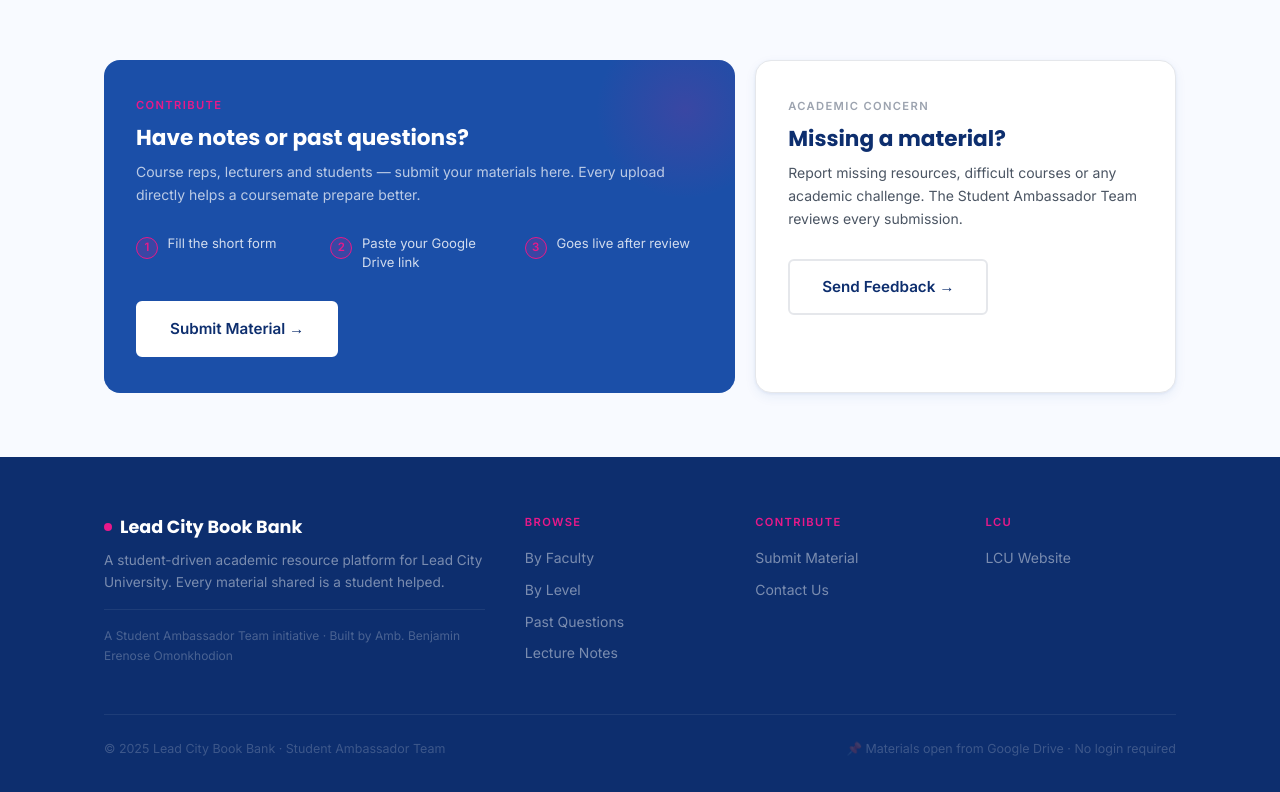
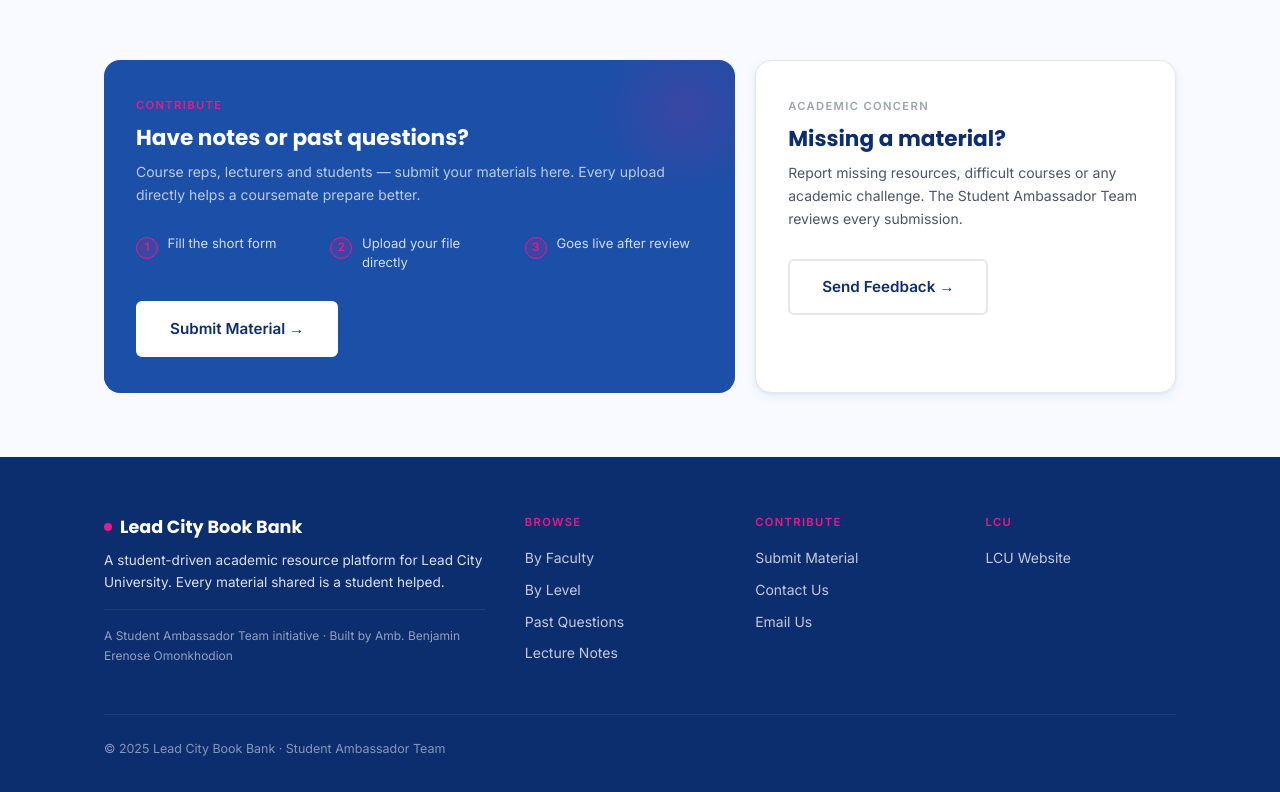
Before and after one commit to Bkfactor/bookbank-django, a Django app: page / in a window 1280 px wide. Shown: the part 1652-2444 px from the top of the page. Run offline with Django 4.2, Linux system fonts and the light colour scheme; data that the repository does not hold is empty.

Commit message:
fix: update footer opacity and outdated text, add email link

```diff
--- a/static/css/style.css
+++ b/static/css/style.css
@@ -233,17 +233,17 @@ button { cursor: pointer; font-family: inherit; border: none; background: none;
 .modal__actions { display: flex; gap: .75rem; }
 
 /* ── Footer ──────────────────────────────────────────────────────────────── */
-.footer { background: var(--blue-dark); color: rgba(255,255,255,.45); padding: 3.5rem 0 2rem; }
+.footer { background: var(--blue-dark); color: rgba(255,255,255,.85); padding: 3.5rem 0 2rem; }
 .footer__grid { display: grid; grid-template-columns: 2fr 1fr 1fr 1fr; gap: 2.5rem; margin-bottom: 3rem; }
 .footer__brand { font-family: var(--font-display); font-size: 1.1rem; font-weight: 700; color: #fff; margin-bottom: .5rem; display: flex; align-items: center; gap: .5rem; }
 .footer__brand-dot { width: 8px; height: 8px; border-radius: 50%; background: var(--pink); flex-shrink: 0; }
 .footer__tagline { font-size: .85rem; line-height: 1.6; margin-bottom: .5rem; }
-.footer__credit { font-size: .75rem; color: rgba(255,255,255,.25); margin-top: 1rem; padding-top: 1rem; border-top: 1px solid rgba(255,255,255,.07); }
+.footer__credit { font-size: .75rem; color: rgba(255,255,255,.55); margin-top: 1rem; padding-top: 1rem; border-top: 1px solid rgba(255,255,255,.07); }
 .footer__col h4 { font-size: .7rem; font-weight: 600; letter-spacing: .12em; text-transform: uppercase; color: var(--pink); margin-bottom: .9rem; }
 .footer__col ul { list-style: none; display: flex; flex-direction: column; gap: .45rem; }
-.footer__col a { font-size: .875rem; transition: color .15s; }
+.footer__col a { font-size: .875rem; color: rgba(255,255,255,.75); transition: color .15s; }
 .footer__col a:hover { color: #fff; }
-.footer__bottom { border-top: 1px solid rgba(255,255,255,.07); padding-top: 1.5rem; display: flex; justify-content: space-between; align-items: center; flex-wrap: wrap; gap: .75rem; font-size: .78rem; color: rgba(255,255,255,.2); }
+.footer__bottom { border-top: 1px solid rgba(255,255,255,.07); padding-top: 1.5rem; display: flex; justify-content: space-between; align-items: center; flex-wrap: wrap; gap: .75rem; font-size: .78rem; color: rgba(255,255,255,.5); }
 
 /* ── Upload page ─────────────────────────────────────────────────────────── */
 .upload-hero { background: var(--blue); color: #fff; padding: 4rem 0; text-align: center; position: relative; overflow: hidden; border-bottom: 3px solid var(--pink); }
--- a/templates/core/base.html
+++ b/templates/core/base.html
@@ -50,6 +50,7 @@
           <ul>
             <li><a href="{% url 'upload' %}">Submit Material</a></li>
             <li><a href="{% url 'submit_feedback' %}">Contact Us</a></li>
+            <li><a href="mailto:leadcitybookbank@gmail.com">Email Us</a></li>
           </ul>
         </div>
         <div class="footer__col">
@@ -61,7 +62,6 @@
       </div>
       <div class="footer__bottom">
         <span>© 2025 Lead City Book Bank · Student Ambassador Team</span>
-        <span>📌 Materials open from Google Drive · No login required</span>
       </div>
     </div>
   </footer>
--- a/templates/core/index.html
+++ b/templates/core/index.html
@@ -116,7 +116,7 @@
         <p class="cta-card__sub">Course reps, lecturers and students — submit your materials here. Every upload directly helps a coursemate prepare better.</p>
         <div class="cta-steps">
           <div class="cta-step"><div class="cta-step__num">1</div><div class="cta-step__text">Fill the short form</div></div>
-          <div class="cta-step"><div class="cta-step__num">2</div><div class="cta-step__text">Paste your Google Drive link</div></div>
+          <div class="cta-step"><div class="cta-step__num">2</div><div class="cta-step__text">Upload your file directly</div></div>
           <div class="cta-step"><div class="cta-step__num">3</div><div class="cta-step__text">Goes live after review</div></div>
         </div>
         <a href="{% url 'upload' %}" class="btn btn--white btn--lg">Submit Material →</a>
```
